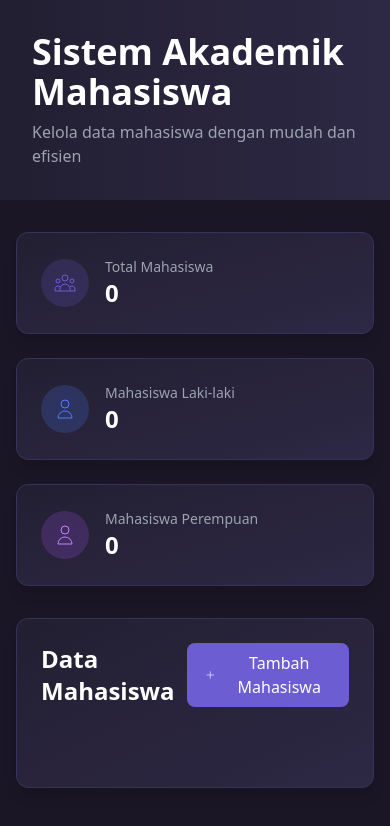
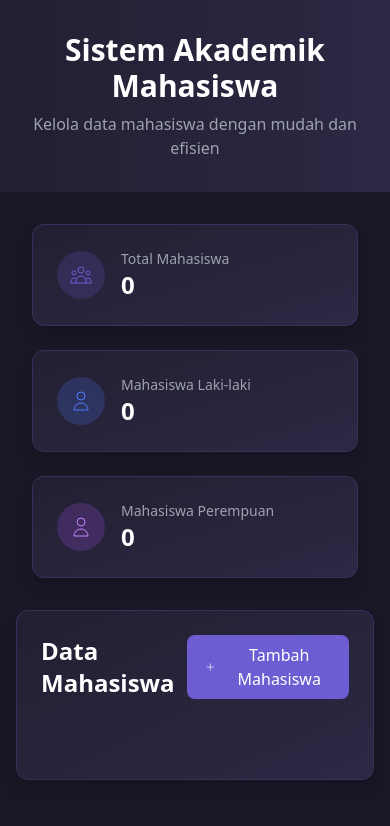
Before and after one commit to fiaa112/crud-mahasiswa, a PHP site: page /pages/dashboard/dashboard.php in a window 390 px wide. Shown: the top 826 px of the page. Run offline with PHP 8.4, Linux system fonts and the light colour scheme; data that the repository does not hold is empty; some libraries are stand-ins or nearby versions.

Commit message:
update responsive di mobile

```diff
--- a/pages/dashboard/dashboard.php
+++ b/pages/dashboard/dashboard.php
@@ -94,16 +94,16 @@ $pages = ceil($totalMhs / $limit);
 <body class="bg-dark-100 text-gray-100">
     <!-- Header -->
     <div class="bg-gradient-to-r from-dark-200 to-dark-300 p-8">
-        <div class="container mx-auto">
-            <h1 class="text-4xl font-bold text-white mb-2">Sistem Akademik Mahasiswa</h1>
+        <div class="text-center">
+            <h1 class="text-3xl font-bold text-white mb-2">Sistem Akademik Mahasiswa</h1>
             <p class="text-gray-400">Kelola data mahasiswa dengan mudah dan efisien</p>
         </div>
     </div>
 
     <div class="container mx-auto px-4 py-8">
         <!-- Stats Cards -->
-        <div class="grid grid-cols-1 md:grid-cols-3 gap-6 mb-8">
-            <div class="bg-gradient-to-br from-dark-200 to-dark-300 rounded-xl shadow-lg p-6 border border-dark-400">
+        <div class="grid grid-cols-1 sm:grid-cols-2 lg:grid-cols-3 gap-6 lg:gap-20 mb-8 mx-4 lg:mx-40">
+        <div class="bg-gradient-to-br from-dark-200 to-dark-300 rounded-xl shadow-lg p-6 border border-dark-400">
                 <div class="flex items-center">
                     <div class="p-3 rounded-full bg-accent-purple bg-opacity-20">
                         <svg xmlns="http://www.w3.org/2000/svg" class="h-6 w-6 text-accent-purple" fill="none" viewBox="0 0 24 24" stroke="currentColor">
```
